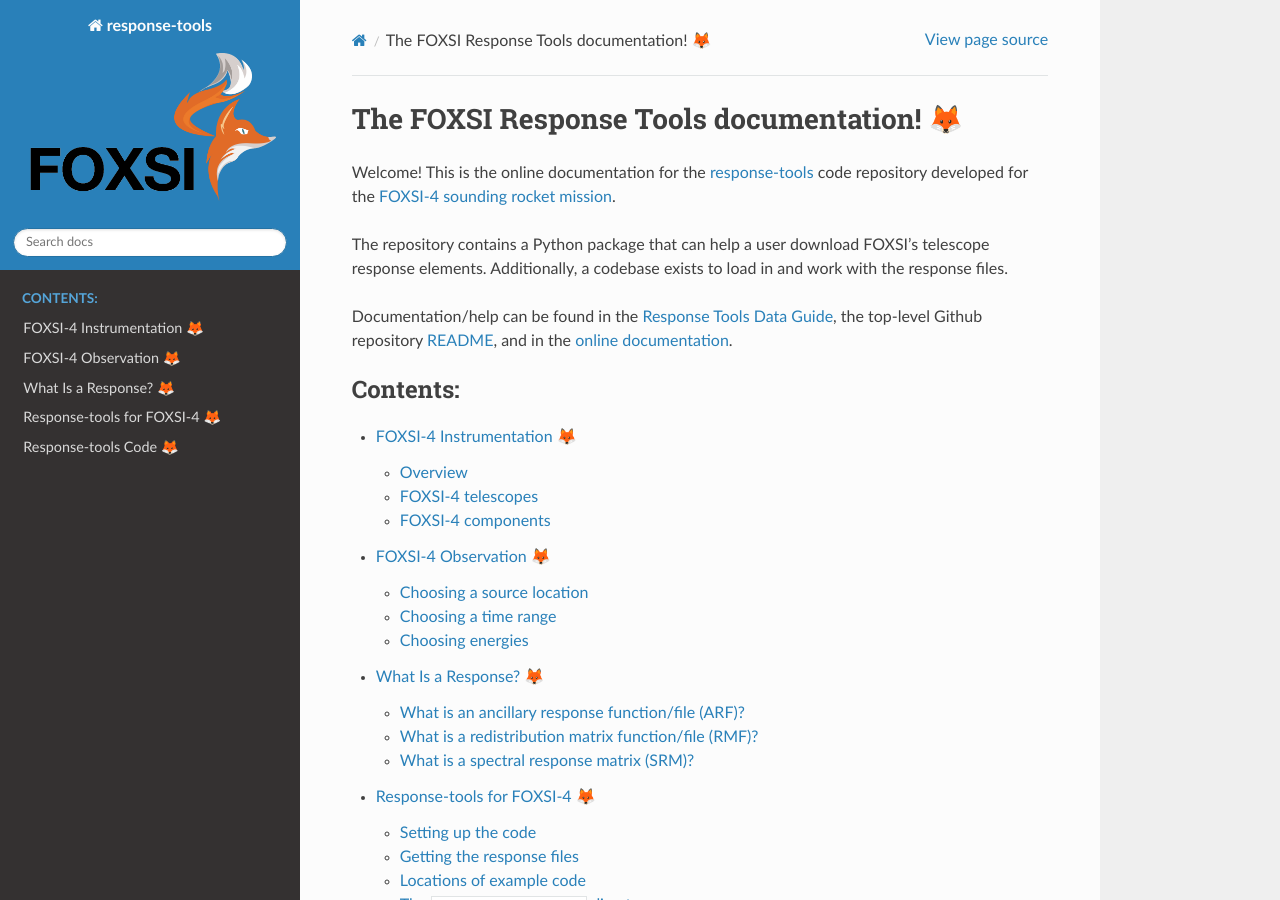
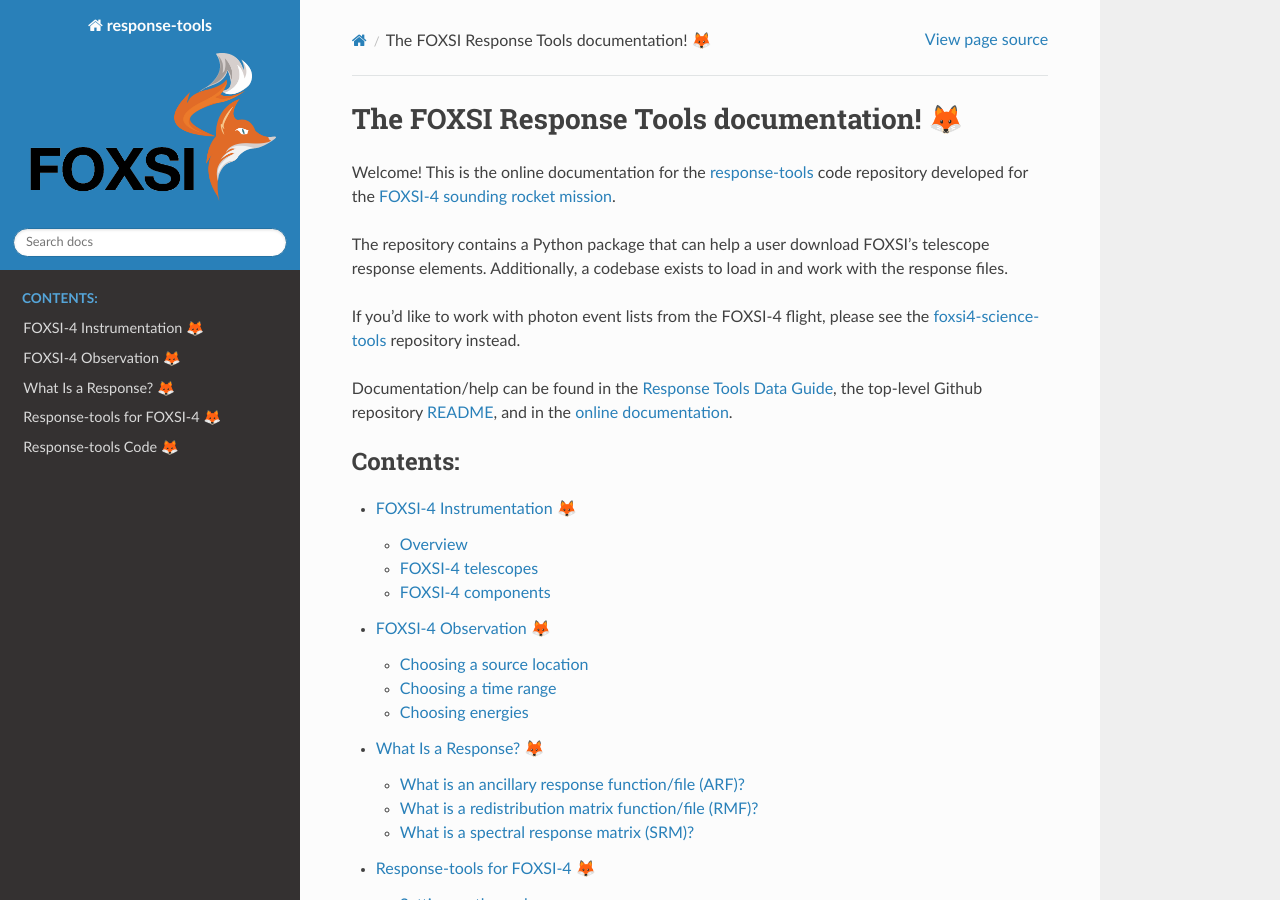
Before and after one commit to thanasipantazides/response-tools, a Sphinx documentation site: the page built from docs/index.rst, in a window 1280 px wide and 900 px high. Built offline with Sphinx 7.4.7 and the Read the Docs theme 3.1.0, drawn with Linux system fonts in a browser that asks for light colours; pages that are not in the unit, such as notebooks, are missing from menus.

Commit message:
redirect to science-tools in index

```diff
--- a/docs/index.rst
+++ b/docs/index.rst
@@ -9,6 +9,8 @@ The FOXSI Response Tools documentation! |:fox:|
 Welcome! This is the online documentation for the `response-tools <https://github.com/foxsi/response-tools>`__ code repository developed for the `FOXSI-4 sounding rocket mission <https://foxsi.umn.edu/launches/foxsi-4>`__.
 
 The repository contains a Python package that can help a user download FOXSI's telescope response elements. Additionally, a codebase exists to load in and work with the response files.
+
+If you'd like to work with photon event lists from the FOXSI-4 flight, please see the `foxsi4-science-tools <https://github.com/foxsi/foxsi4-science-tools>`__ repository instead.
 
 Documentation/help can be found in the `Response Tools Data Guide <https://github.com/foxsi/response-tools/blob/main/Response-Tools-Data-Guide-v1.pdf>`__, the top-level Github repository `README <https://github.com/foxsi/response-tools>`__, and in the `online documentation <https://foxsi.github.io/response-tools/index.html>`__.
 
```
